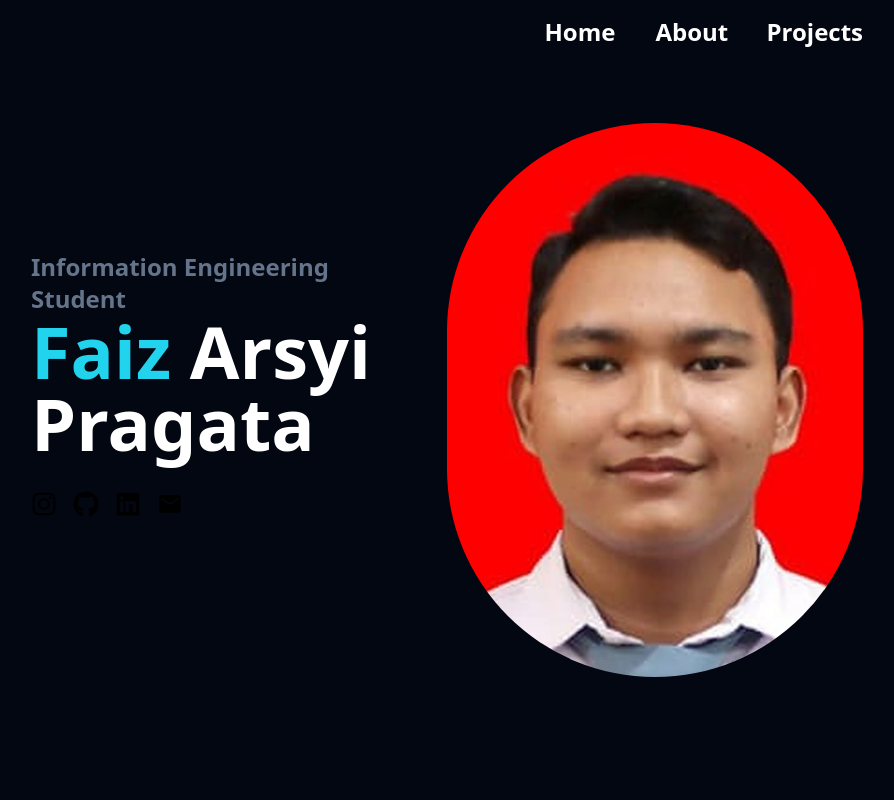
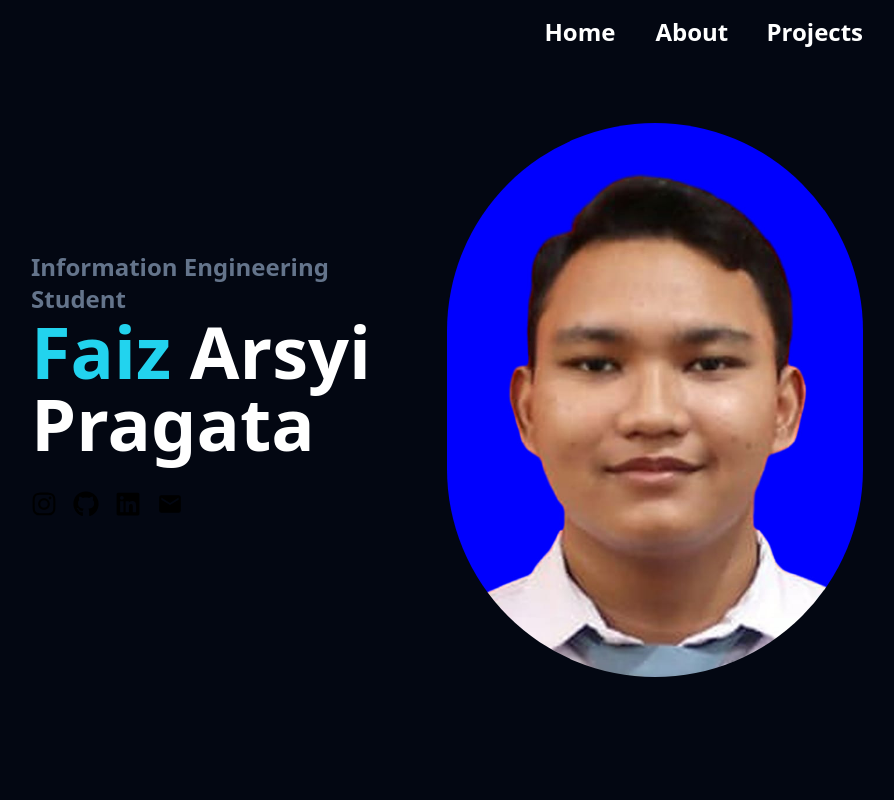
Before and after one commit to FaizArsyiP/faizpragata, a Next.js app: page / in a window 1280 px wide. Shown: the top 800 px of the page, without its empty margins (193-1087 px from the left). Built offline with nearby package versions, Linux system fonts and the light colour scheme.

Commit message:
change photo

```diff
--- a/src/pages/index.js
+++ b/src/pages/index.js
@@ -32,7 +32,7 @@ export default function Home() {
         </article>
 
         <Image
-          src="/assets/icon/me.jpeg"
+          src="/assets/icon/me1.jpg"
           width={300}
           height={400}
           style={{ width: '50%' }}
```
Also changed, not shown: public/assets/icon/me1.jpg (added).
